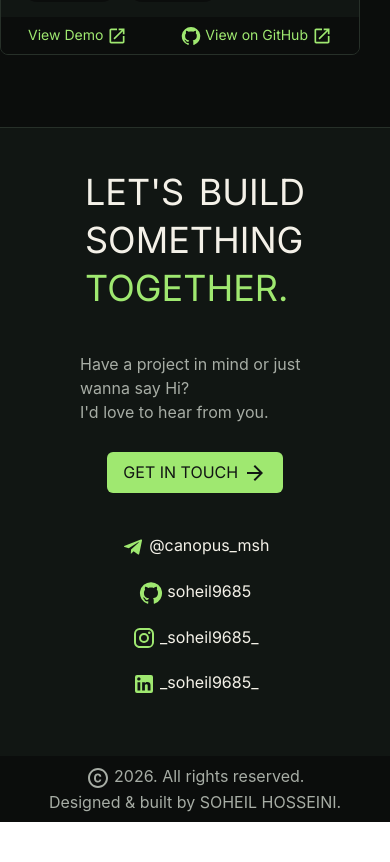
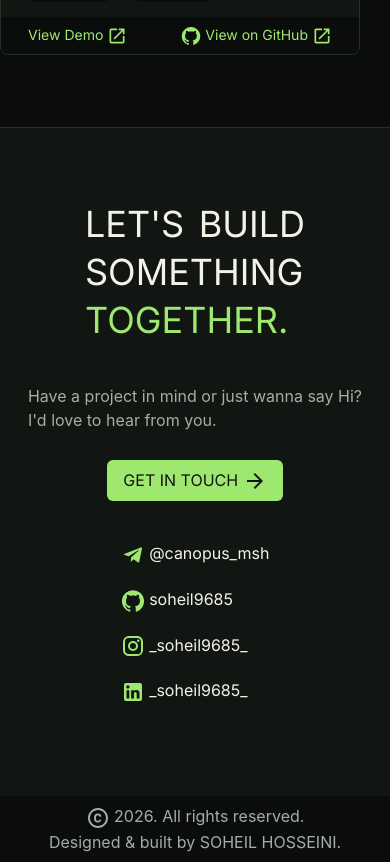
Before and after one commit to soheil9685/Portfolio, a React (Vite) app: page / in a window 390 px wide. Shown: the part 4700-5562 px from the top of the page. Before the commit the page ends 5522 px from the top, so only its background shows below. Built offline with nearby package versions, Linux system fonts and the light colour scheme.

Commit message:
Debug Footer responsive

```diff
--- a/src/components/Footer/Footer.jsx
+++ b/src/components/Footer/Footer.jsx
@@ -33,25 +33,25 @@ function Footer() {
 
     return (
         <footer className='bg-[#111613]'>
-            <div className='grid grid-cols-12 px-20 py-10'>
-                <div className='col-span-12 md:col-span-6 lg:col-span-6 xl:col-span-3 mb-10 xl:mb-0 flex justify-center'>
+            <div className='py-18 grid grid-cols-12 mx-auto w-full sm:w-135 md:w-180 lg:w-240 xl:w-285 2xl:w-330'>
+                <div className='col-span-12 md:col-span-6 xl:col-span-3 mb-10 xl:mb-0 m-auto md:mx-0'>
                     <h1 className='inter text-4xl w-55 leading-12 text-justify text-[#F4F1E8]'>
                         LET'S BUILD SOMETHING <span className='text-[#9FE870]'>TOGETHER.</span>
                     </h1>
                 </div>
-                <div className='col-span-12 md:col-span-6 lg:col-span-6 xl:col-span-4 mb-10 xl:mb-0 flex flex-col items-center justify-center'>
+                <div className='col-span-12 md:col-span-6 xl:col-span-4 mb-10 xl:mb-0 flex flex-col items-start justify-center m-auto md:mx-0'>
                     <p className='text-[#A7ADA5]'>
                         Have a project in mind or just wanna say Hi? <br />
                         I'd love to hear from you.
                     </p>
-                    <button className='bg-[#9FE870] text-[#111613] px-4 py-2 flex justify-center items-center rounded-md inter mt-7 hover:shadow-[0_0_10px] hover:shadow-[#9FE870] transition-all duration-300'>
+                    <button className='m-auto md:mx-0 bg-[#9FE870] text-[#111613] px-4 py-2 flex justify-center items-center rounded-md inter mt-7 hover:shadow-[0_0_10px] hover:shadow-[#9FE870] transition-all duration-300'>
                         <a href="">
                             GET IN TOUCH <ArrowForwardIcon />
                         </a>
                     </button>
                 </div>
                 <div className='divider divider-horizontal divider-success'></div>
-                <div className='col-span-12 md:col-span-6 lg:col-span-12 xl:col-span-4 flex flex-col items-center justify-center'>
+                <div className='col-span-12 lg:col-span-12 xl:col-span-4 m-auto md:mx-0'>
                     {links.map((link) => {
                         const Icon = link.icon
 
@@ -61,7 +61,6 @@ function Footer() {
                             </p>
                         )
                     })}
-
                 </div>
             </div>
             <div className='bg-[#0B0D0C] grid grid-cols-2 py-2'>
```
